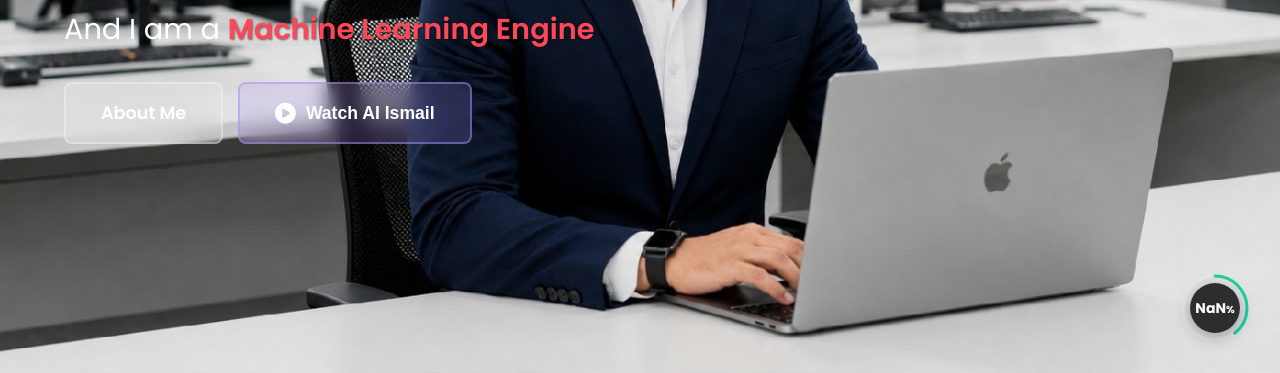
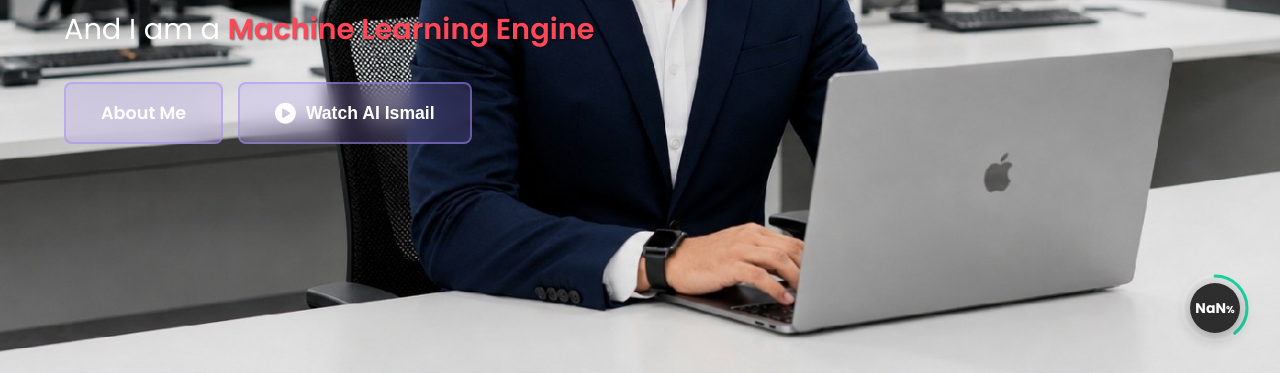
Before and after one commit to Skismail57/skismailportfolio, a website: page index.html in a window 1280 px wide. Shown: the part 427-800 px from the top of the page. Drawn offline with nearby package versions, Linux system fonts and the light colour scheme; no server answers.

Commit message:
Update About Me button to match AI video button style

```diff
--- a/style.css
+++ b/style.css
@@ -409,19 +409,29 @@ nav ul li a.active {
 }
 
 .about-btn {
-  display: inline-block;
+  display: inline-flex;
+  align-items: center;
+  gap: 10px;
   padding: 15px 35px;
-  background: rgba(255, 255, 255, 0.15);
+  background: rgba(167, 139, 250, 0.2);
   color: white;
-  text-decoration: none;
+  border: 2px solid rgba(167, 139, 250, 0.5);
   border-radius: 8px;
   font-weight: 600;
   font-size: 1.1rem;
+  cursor: pointer;
   transition: all 0.3s ease;
   backdrop-filter: blur(10px);
-  border: 2px solid rgba(255, 255, 255, 0.3);
+  text-decoration: none;
   min-width: 140px;
   text-align: center;
+}
+
+.about-btn:hover {
+  background: rgba(167, 139, 250, 0.4);
+  border-color: rgba(167, 139, 250, 0.8);
+  transform: translateY(-3px);
+  box-shadow: 0 8px 20px rgba(167, 139, 250, 0.3);
 }
 
 .ai-video-btn {
```
